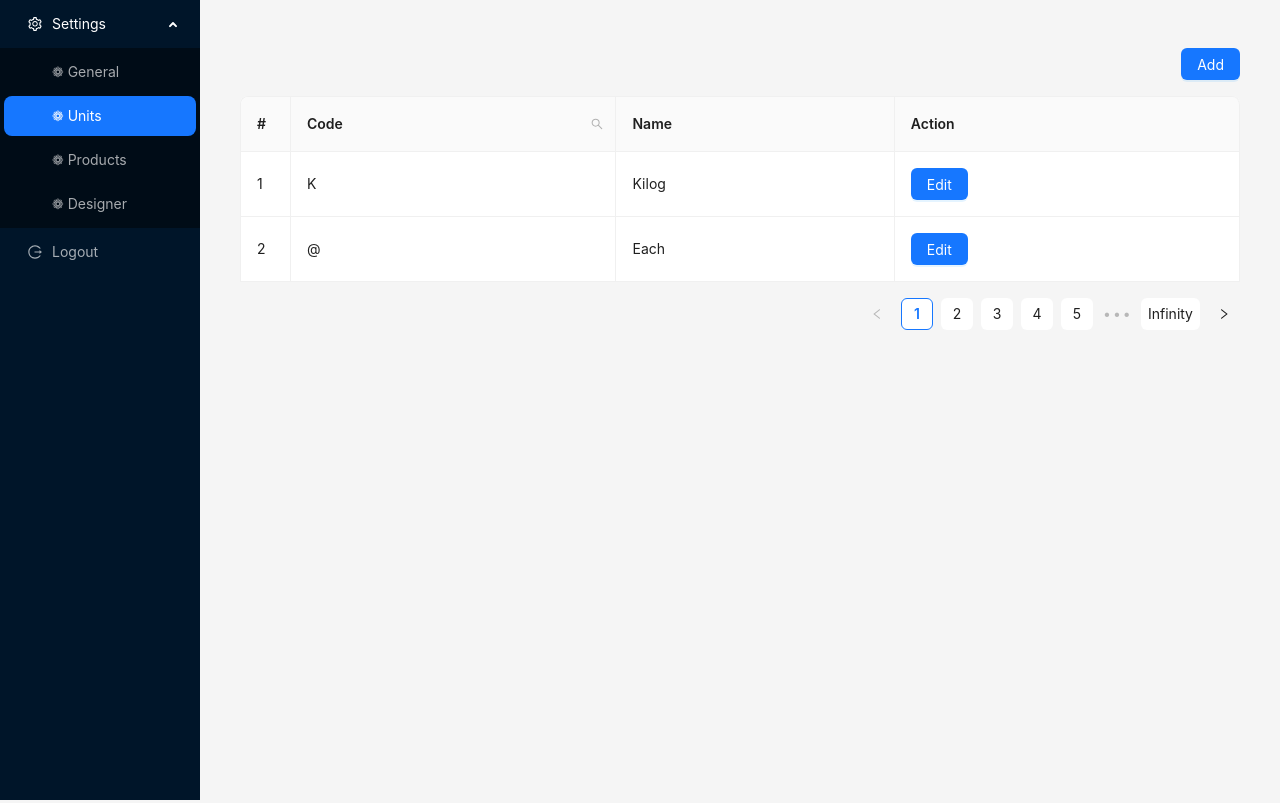
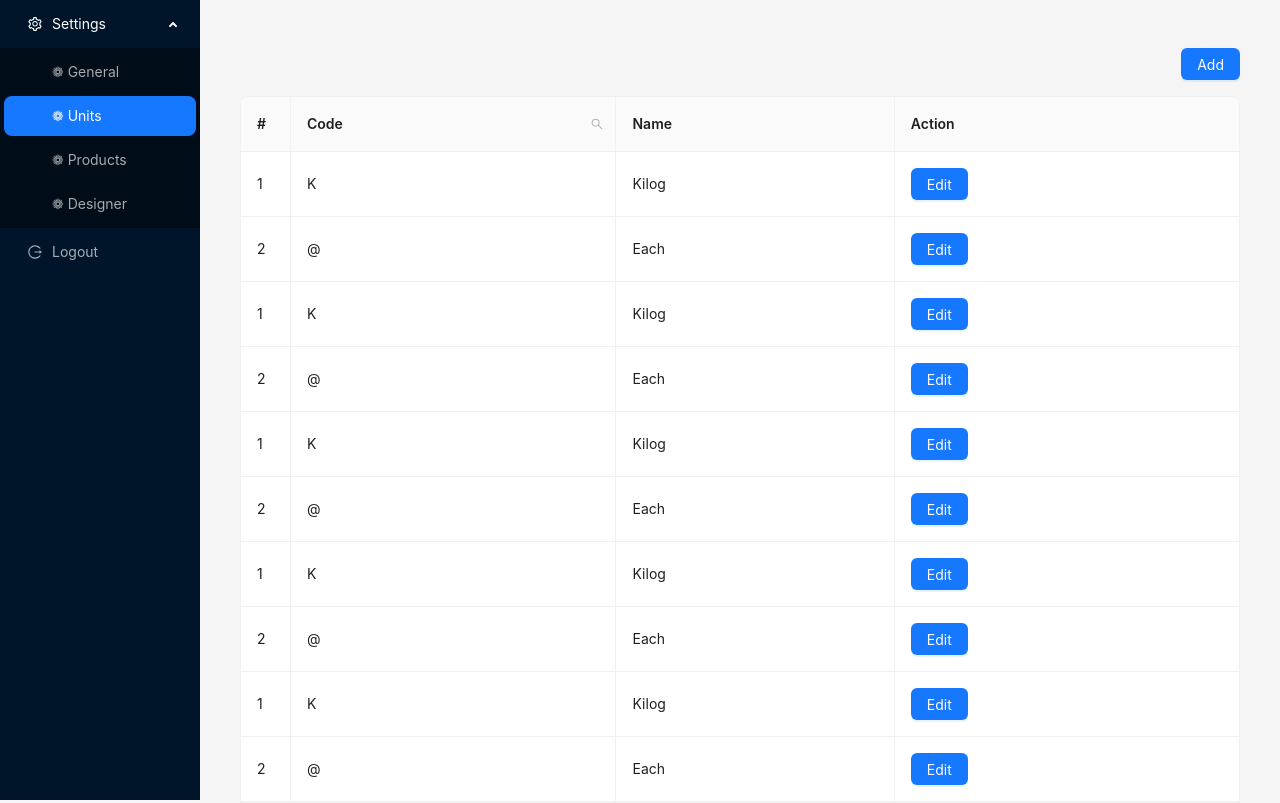
Before and after one commit to v4mpc/gims, a React (Vite) app: page /units in a window 1280 px wide. Shown: the top 803 px of the page. Built offline with nearby package versions, Linux system fonts and the light colour scheme; data requests are answered from the project's data file.

Commit message:
table pagination is working

```diff
--- a/src/components/GenericTable.jsx
+++ b/src/components/GenericTable.jsx
@@ -4,7 +4,7 @@ import {useSearchParams} from "react-router-dom";
 import {SearchOutlined} from "@ant-design/icons";
 import {useEffect, useState, useRef} from "react";
 import qs from "qs";
-import {BASE_URL, getData} from "../utils.jsx";
+import {BASE_URL, DEFAULT_PAGE_SIZE, getData} from "../utils.jsx";
 import GenericTableModal from "./GenericTableModal.jsx";
 import {useQuery} from "@tanstack/react-query";
 
@@ -41,15 +41,15 @@ export default function GenericTable({itemColumns, listPath, children}) {
     })
 
 
-    useEffect(() => {
-        setTableParams({
-            ...tableParams,
-            pagination: {
-                ...tableParams.pagination,
-                total: isLoading ? 0 : data.totalElements,
-            },
-        });
-    }, []);
+    // useEffect(() => {
+    //     setTableParams({
+    //         ...tableParams,
+    //         pagination: {
+    //             ...tableParams.pagination,
+    //             total: isLoading ? 0 : data.totalElements,
+    //         },
+    //     });
+    // }, []);
 
     itemColumns = itemColumns.map((obj) => {
         if (obj.key === "action") {
@@ -240,9 +240,9 @@ export default function GenericTable({itemColumns, listPath, children}) {
         });
 
         // `dataSource` is useless since `pageSize` changed
-        if (pagination.pageSize !== tableParams.pagination?.pageSize) {
-            setData([]);
-        }
+        // if (pagination.pageSize !== tableParams.pagination?.pageSize) {
+        //     setData([]);
+        // }
     };
 
     // useEffect(() => {
@@ -263,7 +263,7 @@ export default function GenericTable({itemColumns, listPath, children}) {
                 columns={itemColumns}
                 dataSource={data?.content}
                 bordered={true}
-                pagination={tableParams.pagination}
+                pagination={{pageSize: DEFAULT_PAGE_SIZE, total: data?.totalElements,...tableParams}}
                 loading={isLoading}
                 scroll={{x: 'max-content'}}
                 rowKey="id"
--- a/src/mock/data.json
+++ b/src/mock/data.json
@@ -40,9 +40,59 @@
         "code": "@",
         "name": "Each",
         "id": 2
+      },
+      {
+        "code": "K",
+        "name": "Kilog",
+        "id": 1
+      },
+      {
+        "code": "@",
+        "name": "Each",
+        "id": 2
+      },
+      {
+        "code": "K",
+        "name": "Kilog",
+        "id": 1
+      },
+      {
+        "code": "@",
+        "name": "Each",
+        "id": 2
+      },
+      {
+        "code": "K",
+        "name": "Kilog",
+        "id": 1
+      },
+      {
+        "code": "@",
+        "name": "Each",
+        "id": 2
+      },
+      {
+        "code": "K",
+        "name": "Kilog",
+        "id": 1
+      },
+      {
+        "code": "@",
+        "name": "Each",
+        "id": 2
+      },
+      {
+        "code": "K",
+        "name": "Kilog",
+        "id": 1
+      },
+      {
+        "code": "@",
+        "name": "last",
+        "id": 4
       }
     ],
-    "totalElements": 2
+    "totalElements": 12
   },
   "expenses": [
     {
--- a/src/utils.jsx
+++ b/src/utils.jsx
@@ -5,7 +5,7 @@ import qs from "qs";
 export const BASE_URL = "http://localhost:3000";
 // export const BASE_URL = import.meta.env.VITE_BASE_URL;
 
-export const DEFAULT_PAGE_SIZE = 20;
+export const DEFAULT_PAGE_SIZE = 10;
 export const QUERY_STALE_TIME = 60 * 1000;
 
 export const DATE_FORMAT = "YYYY-MM-DD";
```
